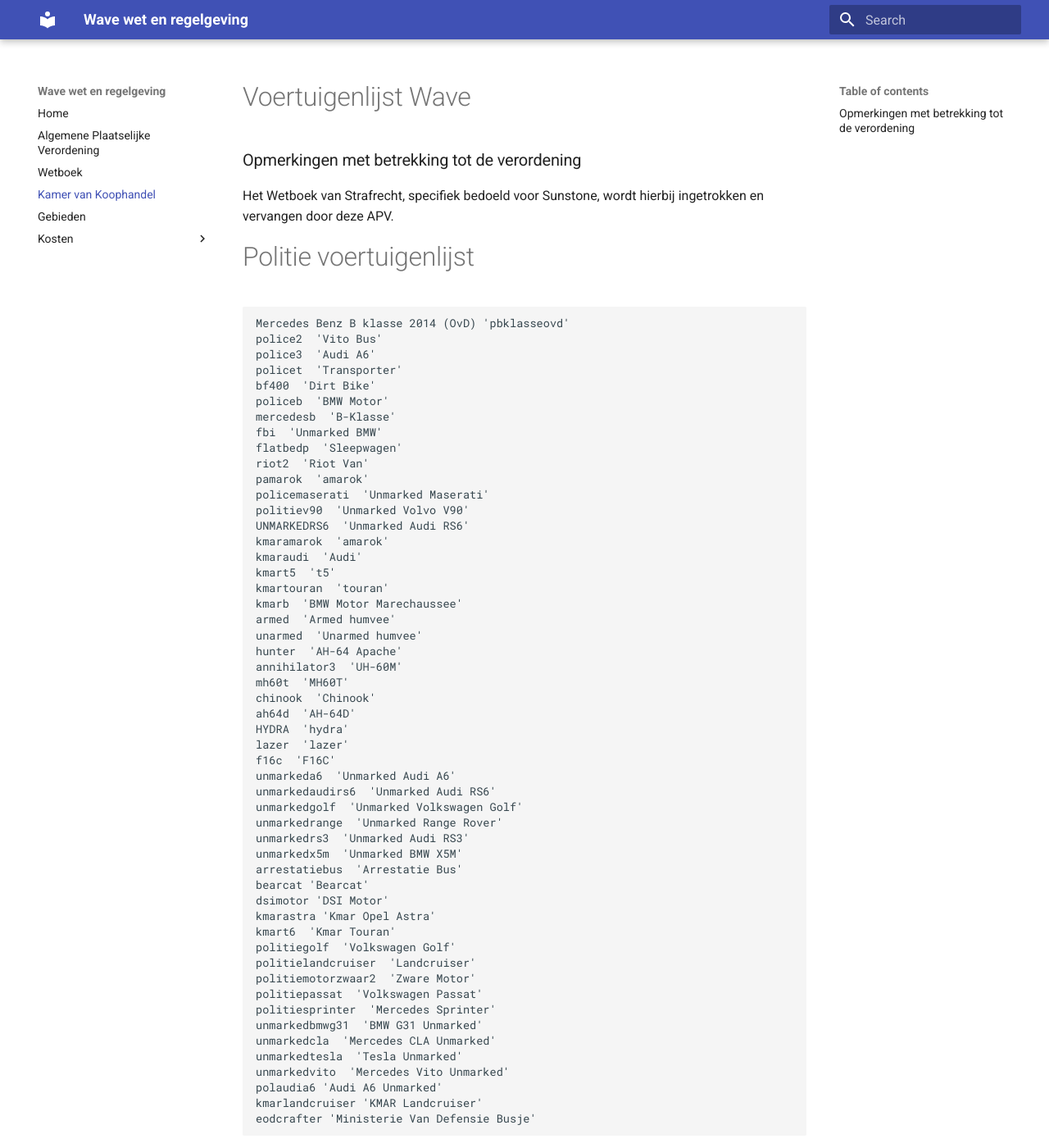
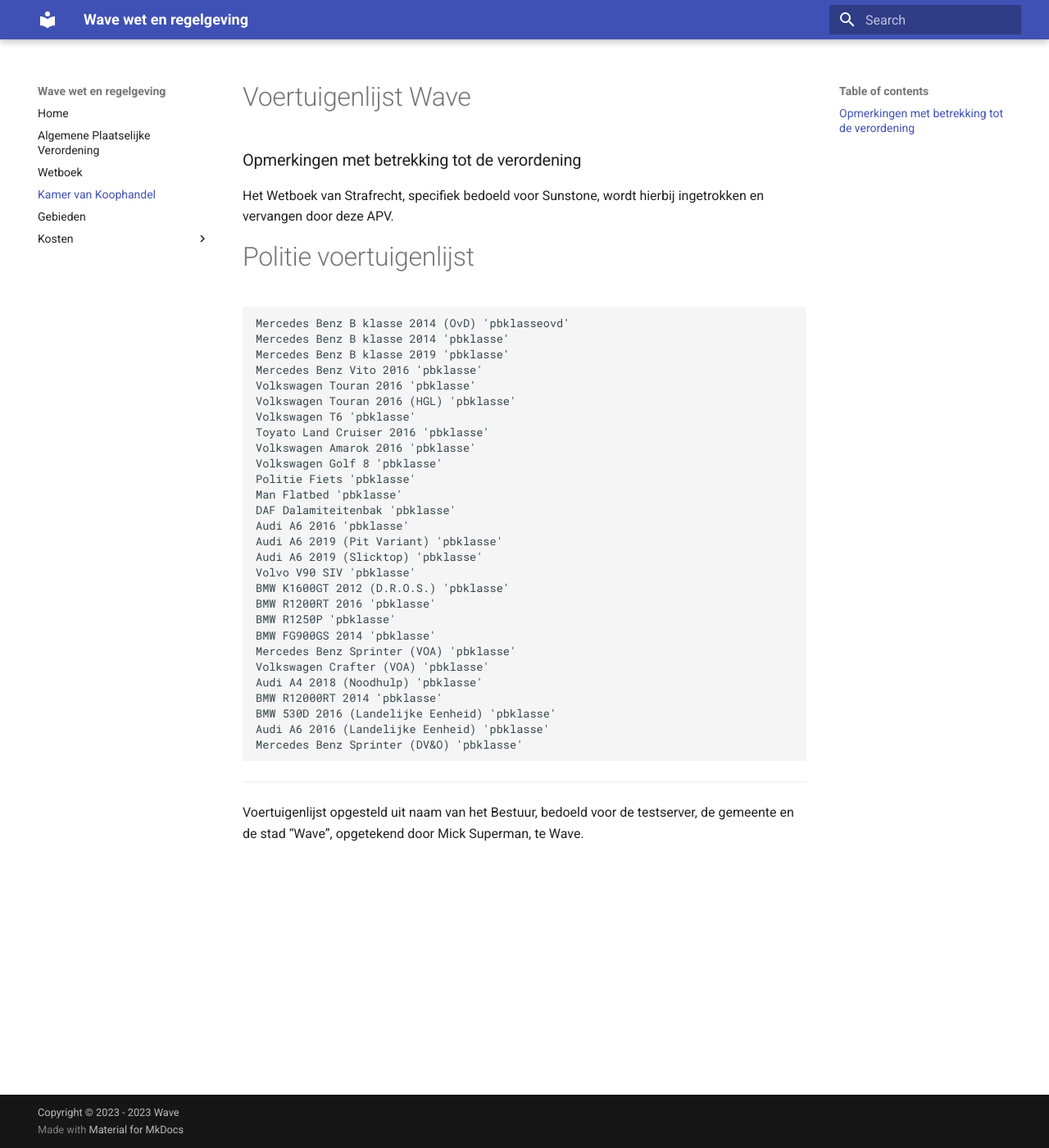
Before and after one commit to mickjoel/wetboek.sunstone, an MkDocs documentation site: the page built from docs/bedrijven.md, in a window 1280 px wide and 1400 px high. Shown: the whole window at 82% size. Built offline with MkDocs 1.6.1 and Material for MkDocs 9.7.7, drawn with Linux system fonts in a browser that asks for light colours; some of the changed text lies outside the part shown.

Commit message:
Update bedrijven.md

```diff
--- a/docs/bedrijven.md
+++ b/docs/bedrijven.md
@@ -6,57 +6,33 @@
 
 # Politie voertuigenlijst
     Mercedes Benz B klasse 2014 (OvD) 'pbklasseovd'
-    police2  'Vito Bus'
-    police3  'Audi A6'
-    policet  'Transporter'
-    bf400  'Dirt Bike'
-    policeb  'BMW Motor'
-    mercedesb  'B-Klasse'
-    fbi  'Unmarked BMW'
-    flatbedp  'Sleepwagen'
-    riot2  'Riot Van'
-    pamarok  'amarok'
-    policemaserati  'Unmarked Maserati'
-    politiev90  'Unmarked Volvo V90'
-    UNMARKEDRS6  'Unmarked Audi RS6'
-    kmaramarok  'amarok'
-    kmaraudi  'Audi'
-    kmart5  't5'
-    kmartouran  'touran'
-    kmarb  'BMW Motor Marechaussee'
-    armed  'Armed humvee'
-    unarmed  'Unarmed humvee'
-    hunter  'AH-64 Apache'
-    annihilator3  'UH-60M'
-    mh60t  'MH60T'
-    chinook  'Chinook'
-    ah64d  'AH-64D'
-    HYDRA  'hydra'
-    lazer  'lazer'
-    f16c  'F16C'
-    unmarkeda6  'Unmarked Audi A6'
-    unmarkedaudirs6  'Unmarked Audi RS6'
-    unmarkedgolf  'Unmarked Volkswagen Golf'
-    unmarkedrange  'Unmarked Range Rover'
-    unmarkedrs3  'Unmarked Audi RS3'
-    unmarkedx5m  'Unmarked BMW X5M'
-    arrestatiebus  'Arrestatie Bus'
-    bearcat 'Bearcat'
-    dsimotor 'DSI Motor'
-    kmarastra 'Kmar Opel Astra'
-    kmart6  'Kmar Touran'
-    politiegolf  'Volkswagen Golf'
-    politielandcruiser  'Landcruiser'
-    politiemotorzwaar2  'Zware Motor'
-    politiepassat  'Volkswagen Passat'
-    politiesprinter  'Mercedes Sprinter'
-    unmarkedbmwg31  'BMW G31 Unmarked'
-    unmarkedcla  'Mercedes CLA Unmarked'
-    unmarkedtesla  'Tesla Unmarked'
-    unmarkedvito  'Mercedes Vito Unmarked'
-    polaudia6 'Audi A6 Unmarked'
-    kmarlandcruiser 'KMAR Landcruiser'
-    eodcrafter 'Ministerie Van Defensie Busje'
+    Mercedes Benz B klasse 2014 'pbklasse'
+    Mercedes Benz B klasse 2019 'pbklasse'
+    Mercedes Benz Vito 2016 'pbklasse'
+    Volkswagen Touran 2016 'pbklasse'
+    Volkswagen Touran 2016 (HGL) 'pbklasse'
+    Volkswagen T6 'pbklasse'
+    Toyato Land Cruiser 2016 'pbklasse'
+    Volkswagen Amarok 2016 'pbklasse'
+    Volkswagen Golf 8 'pbklasse'
+    Politie Fiets 'pbklasse'
+    Man Flatbed 'pbklasse'
+    DAF Dalamiteitenbak 'pbklasse'
+    Audi A6 2016 'pbklasse'
+    Audi A6 2019 (Pit Variant) 'pbklasse'
+    Audi A6 2019 (Slicktop) 'pbklasse'
+    Volvo V90 SIV 'pbklasse'
+    BMW K1600GT 2012 (D.R.O.S.) 'pbklasse'
+    BMW R1200RT 2016 'pbklasse'
+    BMW R1250P 'pbklasse'
+    BMW FG900GS 2014 'pbklasse'
+    Mercedes Benz Sprinter (VOA) 'pbklasse'
+    Volkswagen Crafter (VOA) 'pbklasse'
+    Audi A4 2018 (Noodhulp) 'pbklasse'
+    BMW R12000RT 2014 'pbklasse'
+    BMW 530D 2016 (Landelijke Eenheid) 'pbklasse'
+    Audi A6 2016 (Landelijke Eenheid) 'pbklasse'
+    Mercedes Benz Sprinter (DV&O) 'pbklasse'
 
 ---------------------
-APV opgesteld uit naam van de Hoge Raad, bedoeld voor het eiland, de gemeente en de stad “Sunstone”, opgetekend door Mick Superman, te Sunstone.
+Voertuigenlijst opgesteld uit naam van het Bestuur, bedoeld voor de testserver, de gemeente en de stad “Wave”, opgetekend door Mick Superman, te Wave.
```
